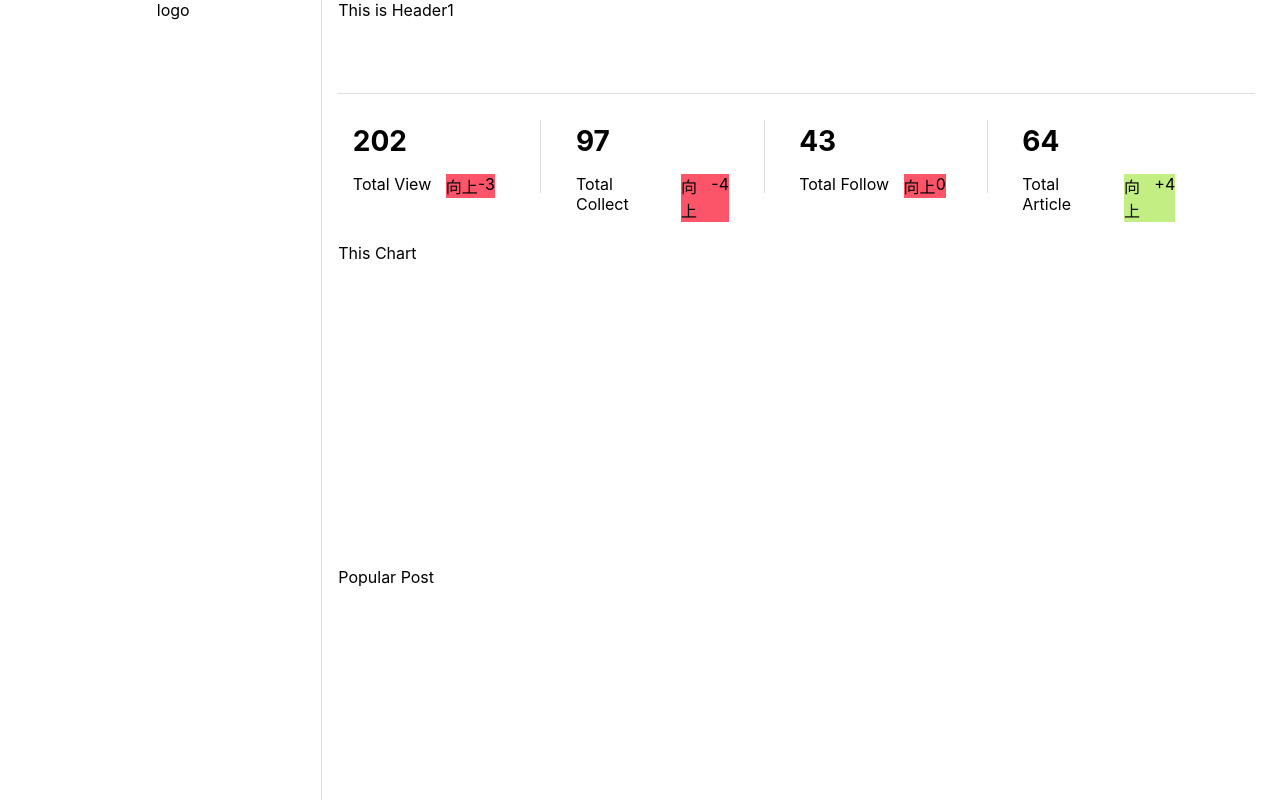
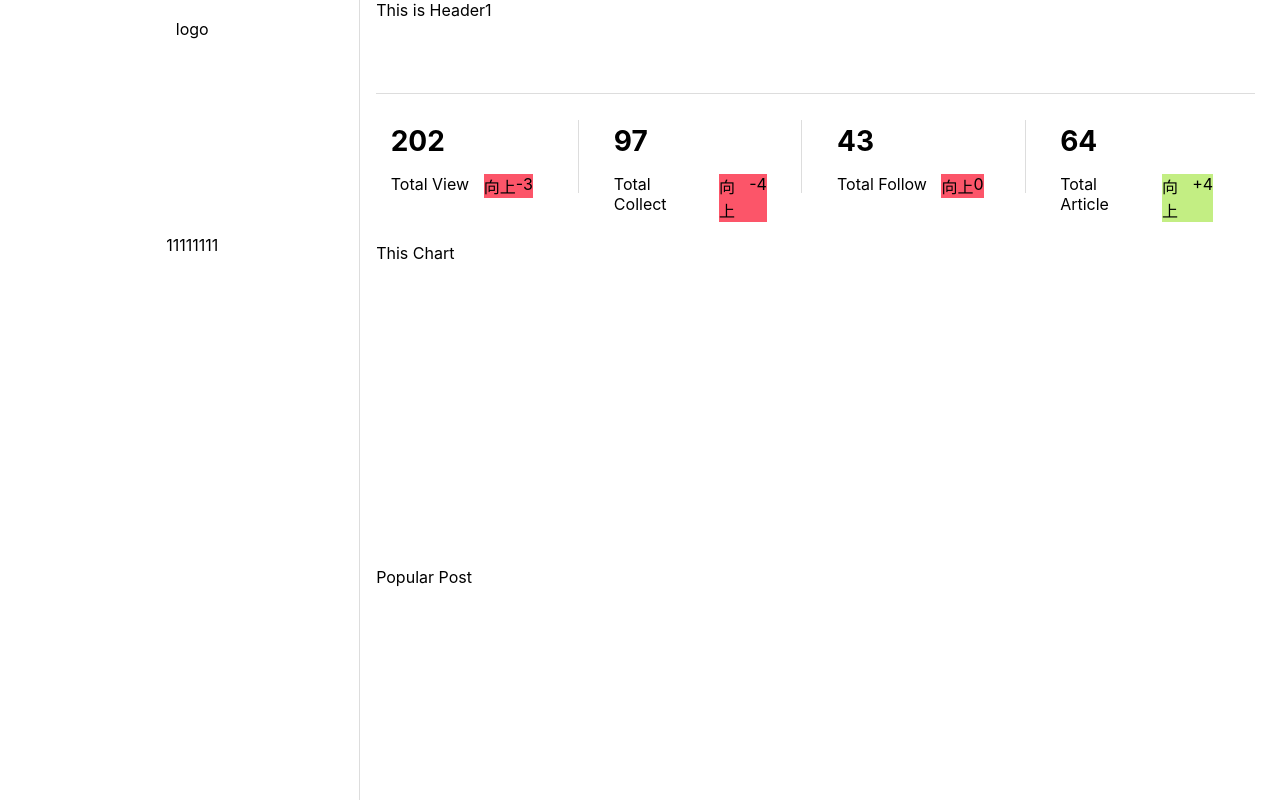
Before and after one commit to Tony-Jack2017/RichTextEditor, a React (Create React App) app: page /profile in a window 1280 px wide. Shown: the top 800 px of the page. Built offline with nearby package versions, Linux system fonts and the light colour scheme.

Commit message:
用户主页看板

```diff
--- a/package.json
+++ b/package.json
@@ -9,6 +9,7 @@
     "axios": "^0.21.1",
     "react": "^17.0.2",
     "react-dom": "^17.0.2",
+    "react-router-dom": "^5.3.0",
     "react-scripts": "4.0.3",
     "sass": "^1.39.0",
     "web-vitals": "^1.1.2"
--- a/src/App.js
+++ b/src/App.js
@@ -1,4 +1,4 @@
-
+import { BrowserRouter } from 'react-router-dom'
 import { useEffect } from 'react';
 import axios from 'axios'
 import './mock/user'
@@ -18,11 +18,13 @@ function App() {
     getUserList()
   }, [])
   return (
-    <div className="App">
-      {/* <TotalDataSpilt /> */}
-      <Profile />
-    </div>
-  );
+    <BrowserRouter>
+      <div className="App">
+        {/* <TotalDataSpilt /> */}
+        <Profile />
+      </div>
+    </BrowserRouter>
+  )
 }
 
 export default App;
--- a/src/components/Layout/ManageLayout/index.jsx
+++ b/src/components/Layout/ManageLayout/index.jsx
@@ -8,10 +8,11 @@ const ManageLayout = (Header) => {
     return (
       <div className={'manage-layout'}>
         <div className={'profile-body-left profile-aside'}>
-          <div>
+          <div className='logo'>
             logo
           </div>
           <div>
+            11111111
           </div>
         </div>
         <div className={'profile-body-right'}>
--- a/src/components/Layout/ManageLayout/index.scss
+++ b/src/components/Layout/ManageLayout/index.scss
@@ -4,9 +4,14 @@
   .profile-aside {
     width: 296px;
     height: 997px;
+    padding: 1.48vw;
     border-right: 1px solid #DDDDDD;
     text-align: center;
     word-break: break-all;
+    .logo {
+      height: 120px;
+      margin-bottom: 96px;
+    }
   }
   .profile-body-right {
     margin-left: 16px;
```
Also changed, not shown: src/components/Nav/user_admin_nav/index.jsx (added, +9 -0 lines), 1 other file (tests, documents, lock files or other folders).
